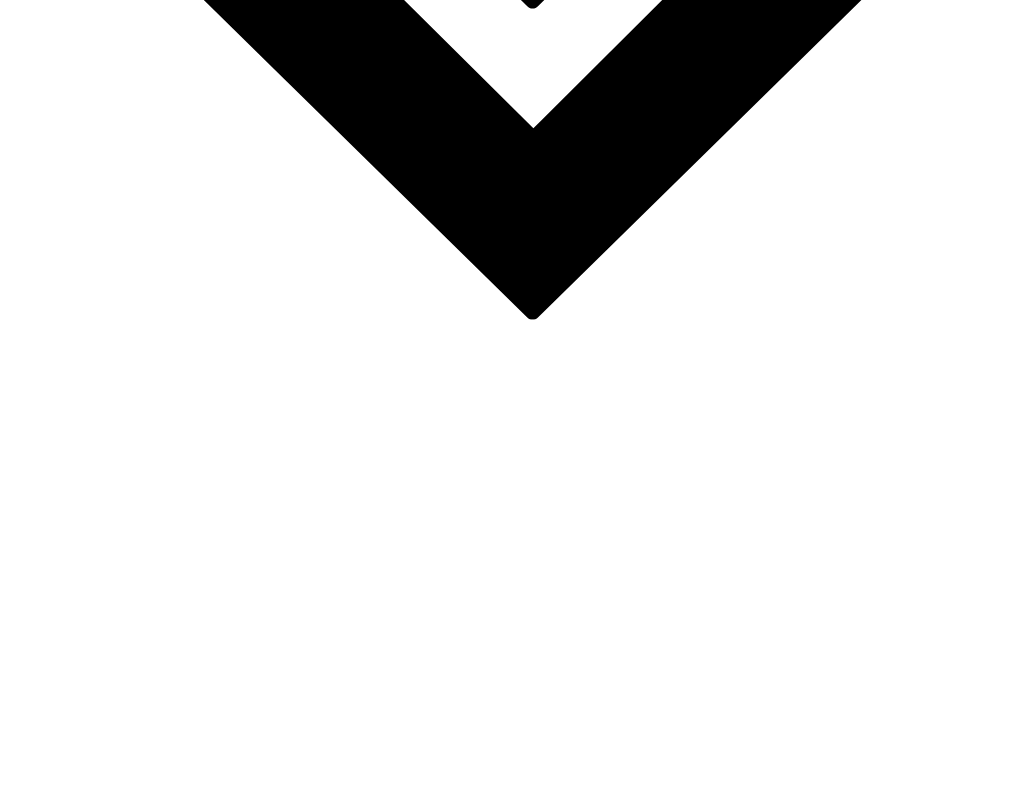
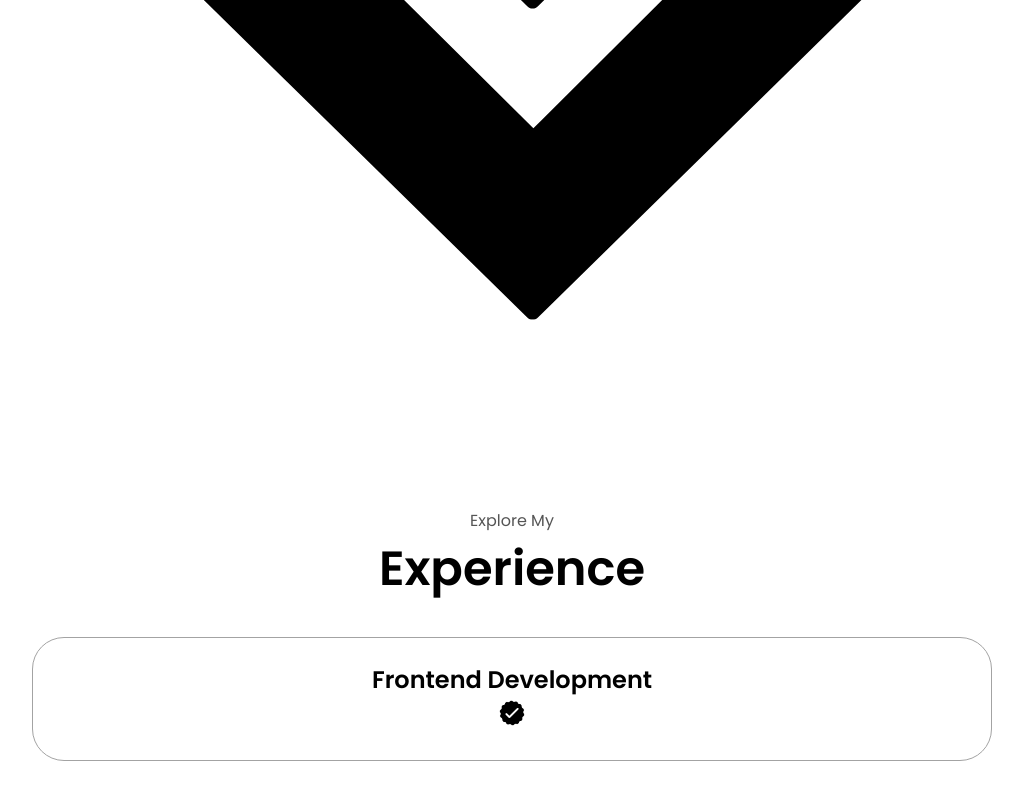
Before and after one commit to kjb589/web-portfolio, a plain HTML site: page index.html in a window 1280 px wide. Shown: the part 2025-2825 px from the top of the page, without its empty margins (128-1151 px from the left). Before the commit the page ends 2501 px from the top, so only its background shows below. Drawn offline with Linux system fonts and the light colour scheme.

Commit message:
Update index.html

```diff
--- a/index.html
+++ b/index.html
@@ -120,6 +120,27 @@
       onclick="location.href='./experience"
     />
   </section>
+  <section id="experience">
+    <p class="section__text__p1">Explore My</p>
+    <h1 class="title">Experience</h1>
+    <div class="experience-details-container">
+      <div class="about-containers">
+        <div class="details-container">
+          <h2 class="experience-sub-title">Frontend Development</h2>
+          <div class="article-container">
+            <article>
+              <img
+                src="./assets/checkmark.png"
+                alt="Experience icon"
+                class="icon"
+              />
+
+            </article>
+          </div>
+        </div>
+      </div>
+    </div>
+  </section>
 
   <!-- ADD THE LINK TO YOUR SCRIPT HERE -->
   <script src="script.js"></script>
```
